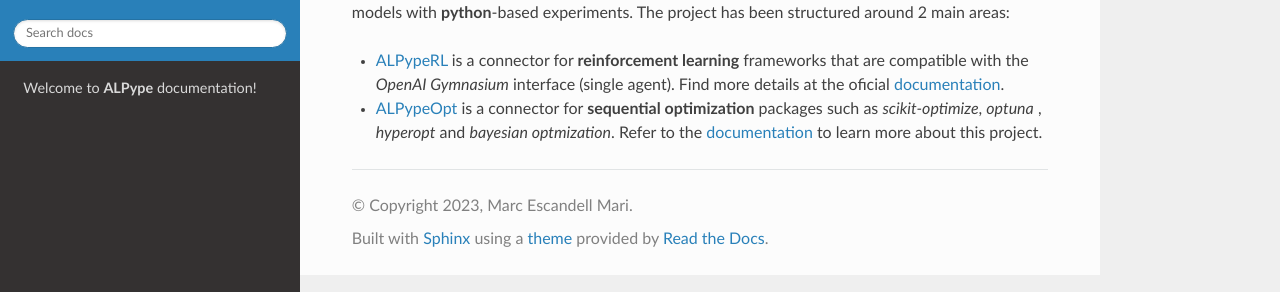
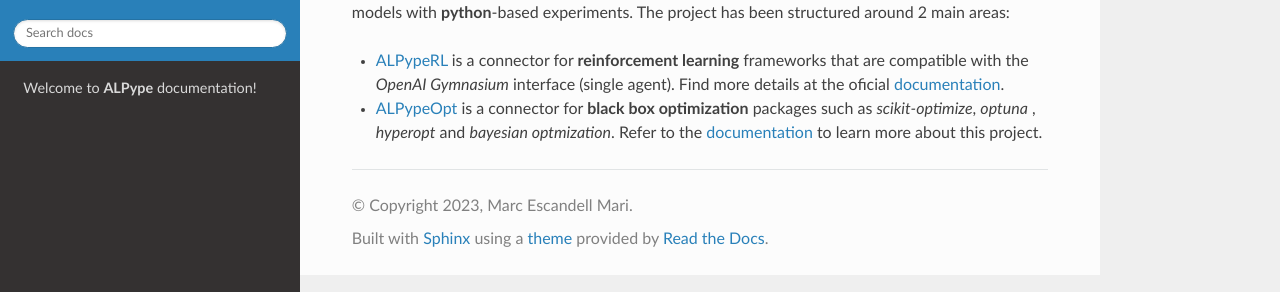
Before and after one commit to MarcEscandell/ALPype, a Sphinx documentation site: the page built from docs/index.rst, in a window 1280 px wide. Shown: the part 183-475 px from the top of the page. Built offline with Sphinx 7.4.7 and the Read the Docs theme 2.0.0, drawn with Linux system fonts in a browser that asks for light colours.

```diff
--- a/docs/index.rst
+++ b/docs/index.rst
@@ -5,4 +5,4 @@
 
 * `ALPypeRL <https://alpyperl.readthedocs.io/en/latest/>`_ is a connector for **reinforcement learning** frameworks that are compatible with the *OpenAI Gymnasium* interface (single agent). Find more details at the oficial `documentation <https://alpyperl.readthedocs.io/en/latest/>`_.
 
-* `ALPypeOpt <https://alpypeopt.readthedocs.io/en/latest/>`_ is a connector for **sequential optimization** packages such as `scikit-optimize`, `optuna` , `hyperopt` and `bayesian optmization`. Refer to the `documentation <https://alpypeopt.readthedocs.io/en/latest/>`_ to learn more about this project.
+* `ALPypeOpt <https://alpypeopt.readthedocs.io/en/latest/>`_ is a connector for **black box optimization** packages such as `scikit-optimize`, `optuna` , `hyperopt` and `bayesian optmization`. Refer to the `documentation <https://alpypeopt.readthedocs.io/en/latest/>`_ to learn more about this project.
```
Also changed, not shown: 3 other files.
